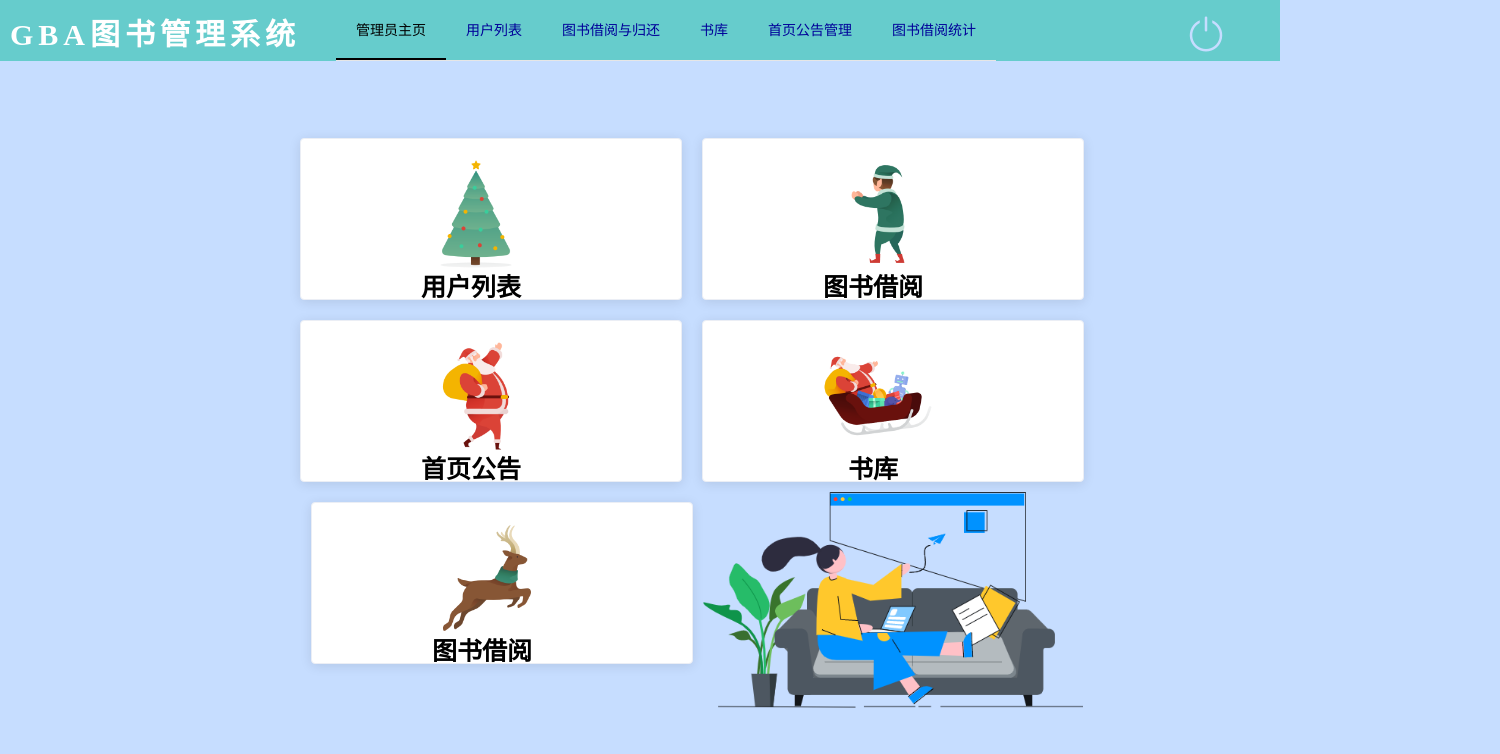
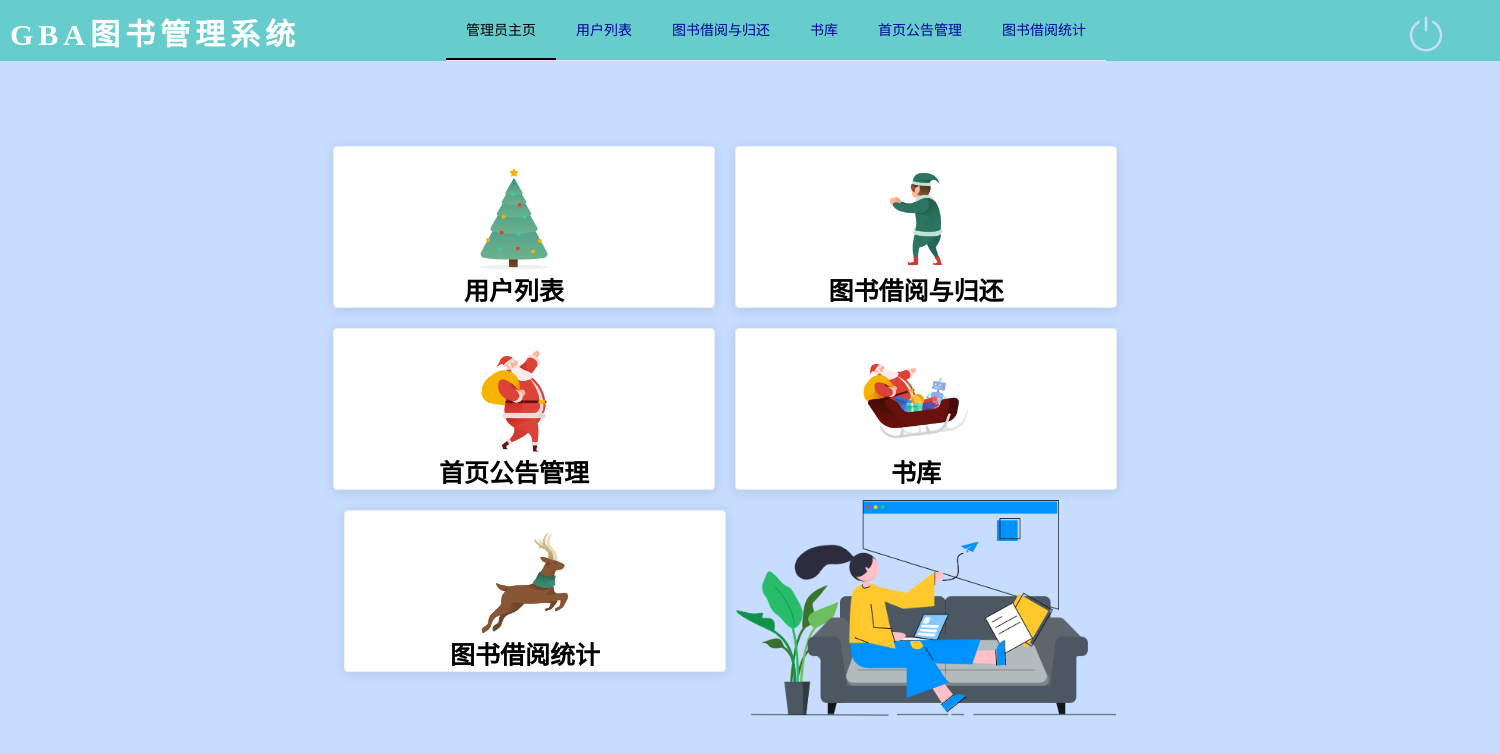
Before and after one commit to weny-code/librarySystem, a Vue app: page /AdministratorPage in a window 1280 px wide. Shown: the top 754 px of the page, 1500 px wide, since content can reach past the window. Built offline with nearby package versions, Linux system fonts and the light colour scheme; a web font is replaced by a local one.

Commit message:
最新代码

```diff
--- a/public/index.html
+++ b/public/index.html
@@ -11,6 +11,10 @@
       margin: 0;
       padding: 0;
       background-color: #c6ddff;
+      min-width: 1500px;
+      width: 100%;
+      max-width: 100%;
+      height: 100%;
     }
   </style>
   <title><%= htmlWebpackPlugin.options.title %></title>
--- a/src/components/AdministratorPage.vue
+++ b/src/components/AdministratorPage.vue
@@ -26,7 +26,7 @@
         </el-tooltip>
       </div>
     </div>
-    <div class="operation-container" v-show="adminShow">
+    <div class="operation-container" v-show="pageList.adminShow">
       <div class="item">
         <el-card class="box-card">
           <div class="card-inner" @click="showPage(2)">
@@ -34,7 +34,7 @@
               :src="require('../assets/img/yhlb.png')"
               class="img-inner"
             ></el-image>
-            <div class="desc">用户列表</div>
+            <span class="desc">用户列表</span>
           </div>
         </el-card>
       </div>
@@ -45,7 +45,7 @@
               :src="require('../assets/img/tsjygh.png')"
               class="img-inner"
             ></el-image>
-            <div class="desc">图书借阅与归还</div>
+            <span class="desc">图书借阅与归还</span>
           </div>
         </el-card>
       </div>
@@ -56,7 +56,7 @@
               :src="require('../assets/img/gggl.png')"
               class="img-inner"
             ></el-image>
-            <div class="desc">首页公告管理</div>
+            <span class="desc">首页公告管理</span>
           </div>
         </el-card>
       </div>
@@ -67,7 +67,7 @@
               :src="require('../assets/img/sk.png')"
               class="img-inner"
             ></el-image>
-            <div class="desc">书库</div>
+            <span class="desc">书库</span>
           </div>
         </el-card>
       </div>
@@ -78,7 +78,7 @@
               :src="require('../assets/img/tj.png')"
               class="img-inner"
             ></el-image>
-            <div class="desc">图书借阅统计</div>
+            <span class="desc">图书借阅统计</span>
           </div>
         </el-card>
       </div>
@@ -86,8 +86,8 @@
         <img src="../assets/img/Admin.png" class="image" />
       </div>
     </div>
-    <bookStore v-show="!adminShow"></bookStore>
-    <userList v-show="!adminShow"></userList>
+    <bookStore v-show="pageList.bookRoomShow"></bookStore>
+    <userList v-show="pageList.userShow"></userList>
   </div>
 </template>
 
@@ -99,36 +99,67 @@ export default {
   name: "AdministratorPage",
   data() {
     return {
-      adminShow: true,
       pageIndex: "1",
+      pageList: {
+        adminShow: true,
+        userShow: false,
+        bookShow: false,
+        bookRoomShow: false,
+        testShow: false,
+        allShow: false,
+      },
     };
   },
   methods: {
     handleSelect(key) {
       this.pageIndex = key;
-      if (key == "1") {
-        this.adminShow = true;
+      this.showPage(this.pageIndex);
+    },
+    showPage(index) {
+      var pageName = "";
+      this.pageIndex = index;
+      if (index == "1") {
+        pageName = "adminShow";
+      } else if (index == "2") {
+        pageName = "userShow";
+      } else if (index == "3") {
+        pageName = "bookShow";
+      } else if (index == "4") {
+        pageName = "bookRoomShow";
+      } else if (index == "5") {
+        pageName = "testShow";
       } else {
-        this.showPage(this.pageIndex);
+        pageName = "allShow";
+      }
+      console.log("当前页面:" + pageName);
+      console.log("当前页面页数:" + this.pageIndex);
+      for (var key in this.pageList) {
+        console.log(key);
+        if (key == pageName) {
+          this.pageList[key] = true;
+        } else {
+          this.pageList[key] = false;
+        }
+        console.log(key + "状态为" + this.pageList[key]);
       }
     },
-    showPage(index) {
-      console.log(index);
-      this.adminShow = false;
-      this.pageIndex = index;
-    },
   },
+  created() {},
 };
 </script>
 
 <style scoped>
 .body-bg {
-  position: absolute;
+  /* position: absolute; */
   width: 100%;
   height: 100%;
-  top: 0;
+  min-width: 1500px;
+  width: 100%;
+  max-width: 100%;
+  height: 100%;
+  /* top: 0;
   left: 0;
-  overflow-y: auto;
+  overflow-y: auto; */
   color: #c6ddff;
 }
 
@@ -138,9 +169,10 @@ export default {
 }
 
 .navigation-container {
-  position: absolute;
+  position: relative;
   display: flex;
-  width: 100%;
+  height: auto;
+  width: auto;
   background-color: #66cccc;
   justify-content: space-between;
 }
@@ -151,17 +183,16 @@ export default {
   font-weight: bold;
   letter-spacing: 5px;
   color: white;
-  margin-top: 10px;
-  float: left;
-  margin-left: 10px;
+  padding-top: 10px;
+  /* float: left; */
+  padding-left: 10px;
   cursor: default;
 }
 
 .navigation-container .bottom {
-  float: right;
   font-size: 40px;
   margin-right: 50px;
-  margin-top: 10px;
+  padding-top: 10px;
   cursor: pointer;
   text-align: center;
 }
@@ -172,11 +203,12 @@ export default {
 
 .navigation-container .nav {
   margin-left: -150px;
+  /* margin-left: 100px; */
 }
 
 .operation-container {
   display: flex;
-  margin-top: 10%;
+  margin-top: 5%;
   margin-left: 15%;
   width: 1000px;
   /* height: 450px; */
@@ -186,7 +218,7 @@ export default {
 }
 
 .item {
-  margin: 10px 10px 10px 10px;
+  margin: 10px;
 }
 
 .item2 {
@@ -199,9 +231,9 @@ export default {
 }
 
 .card-inner {
-  width: 110px;
-  height: 110px;
-  margin-left: 100px;
+  width: 180px;
+  height: 130px;
+  margin-left: 70px;
 }
 
 .card-inner :hover {
@@ -215,8 +247,8 @@ export default {
 }
 
 .card-inner .img-inner {
-  width: 100%;
-  height: 100%;
+  width: 60%;
+  height: 80%;
   overflow: visible;
   transition: all 0.3s ease;
 }
@@ -227,10 +259,11 @@ export default {
 
 .card-inner .desc {
   font-family: "FZZhaoMFXSJF";
+  display: block;
   font-size: 25px;
   color: black;
-  margin-left: -10px;
+  margin-left: 0px;
   font-weight: bold;
-  margin-top: -2px;
+  margin-top: 0px;
 }
 </style>
--- a/vue.config.js
+++ b/vue.config.js
@@ -3,7 +3,7 @@ module.exports = {
         proxy: {
             '/api': {
                 // 此处的写法，目的是为了 将 /api 替换成 https://www.baidu.com/
-                target: 'http://192.168.1.66:8021',
+                target: 'http://192.168.1.73:8021',
                 // 允许跨域
                 changeOrigin: true,
                 ws: true,
```
Also changed, not shown: src/components/Bookroom.vue (+36 -18 lines).
